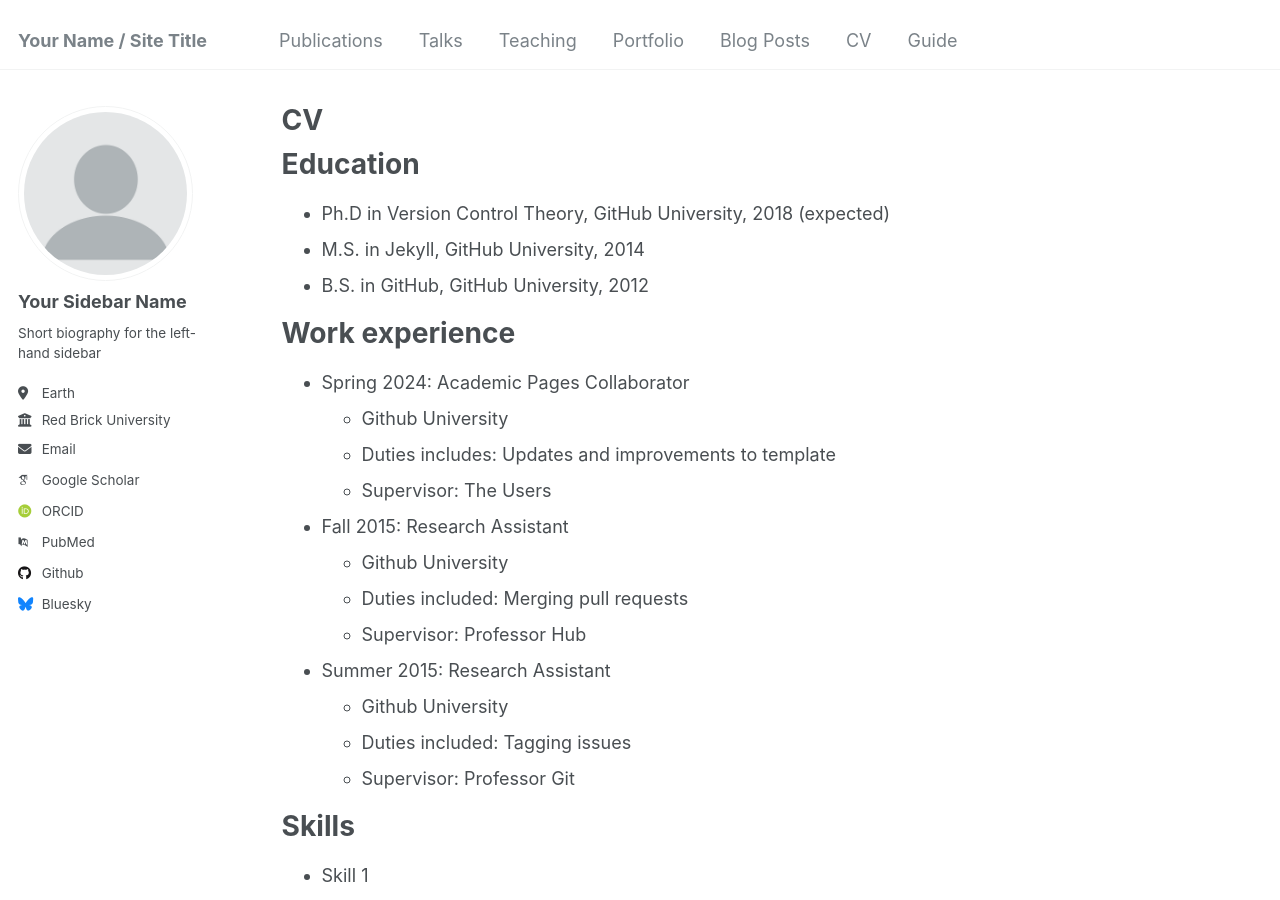
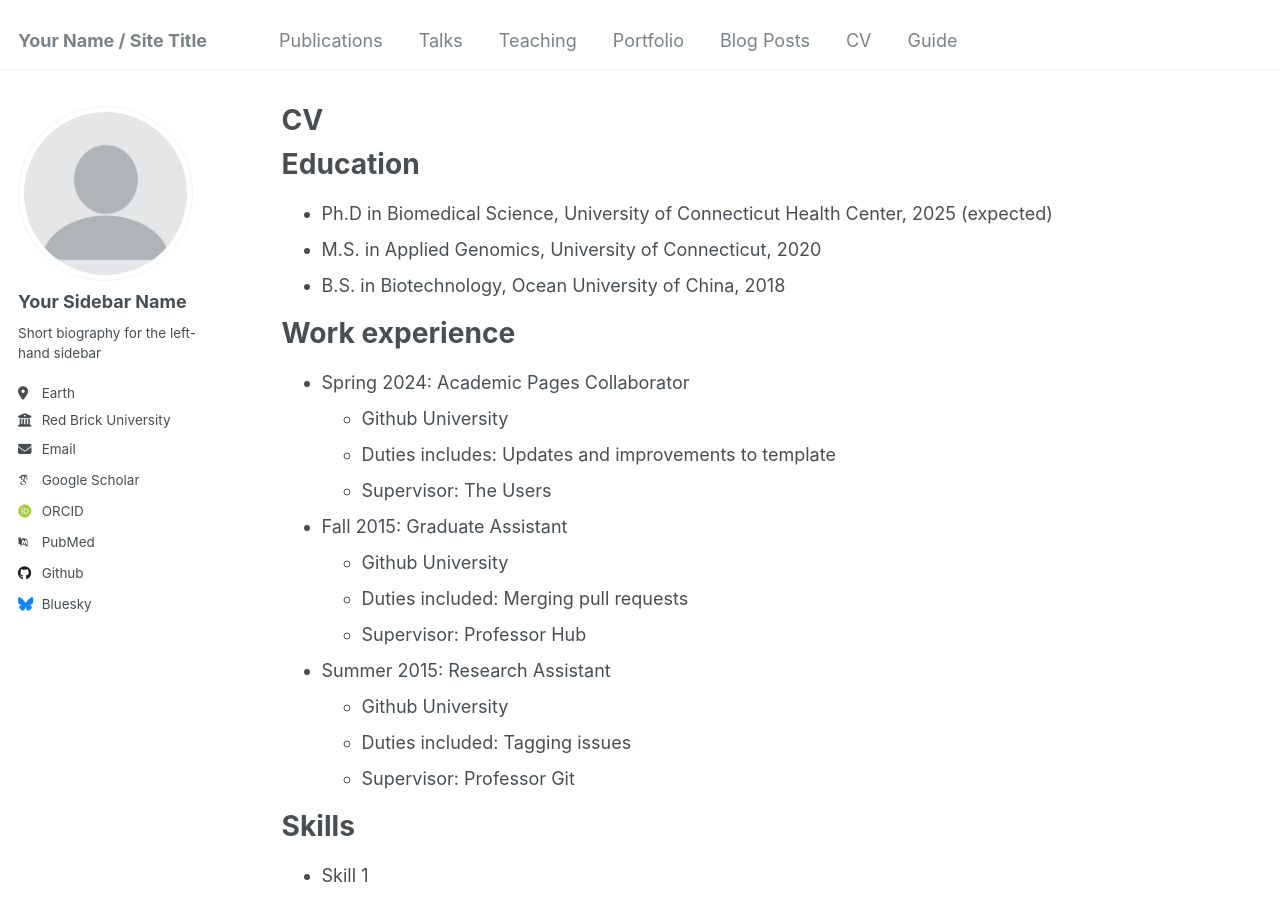
Before and after one commit to HanshuYuan/Hanshu-Yuan, a Jekyll site: the page built from _pages/cv.md, in a window 1280 px wide and 900 px high. Built offline with Jekyll 4.4.1, drawn with Linux system fonts in a browser that asks for light colours; some web fonts are replaced.

Commit message:
Updated cv.md with new info

```diff
--- a/_pages/cv.md
+++ b/_pages/cv.md
@@ -11,9 +11,9 @@ redirect_from:
 
 Education
 ======
-* Ph.D in Version Control Theory, GitHub University, 2018 (expected)
-* M.S. in Jekyll, GitHub University, 2014
-* B.S. in GitHub, GitHub University, 2012
+* Ph.D in Biomedical Science, University of Connecticut Health Center, 2025 (expected)
+* M.S. in Applied Genomics, University of Connecticut, 2020
+* B.S. in Biotechnology, Ocean University of China, 2018
 
 Work experience
 ======
@@ -22,7 +22,7 @@ Work experience
   * Duties includes: Updates and improvements to template
   * Supervisor: The Users
 
-* Fall 2015: Research Assistant
+* Fall 2015: Graduate Assistant
   * Github University
   * Duties included: Merging pull requests
   * Supervisor: Professor Hub
```
